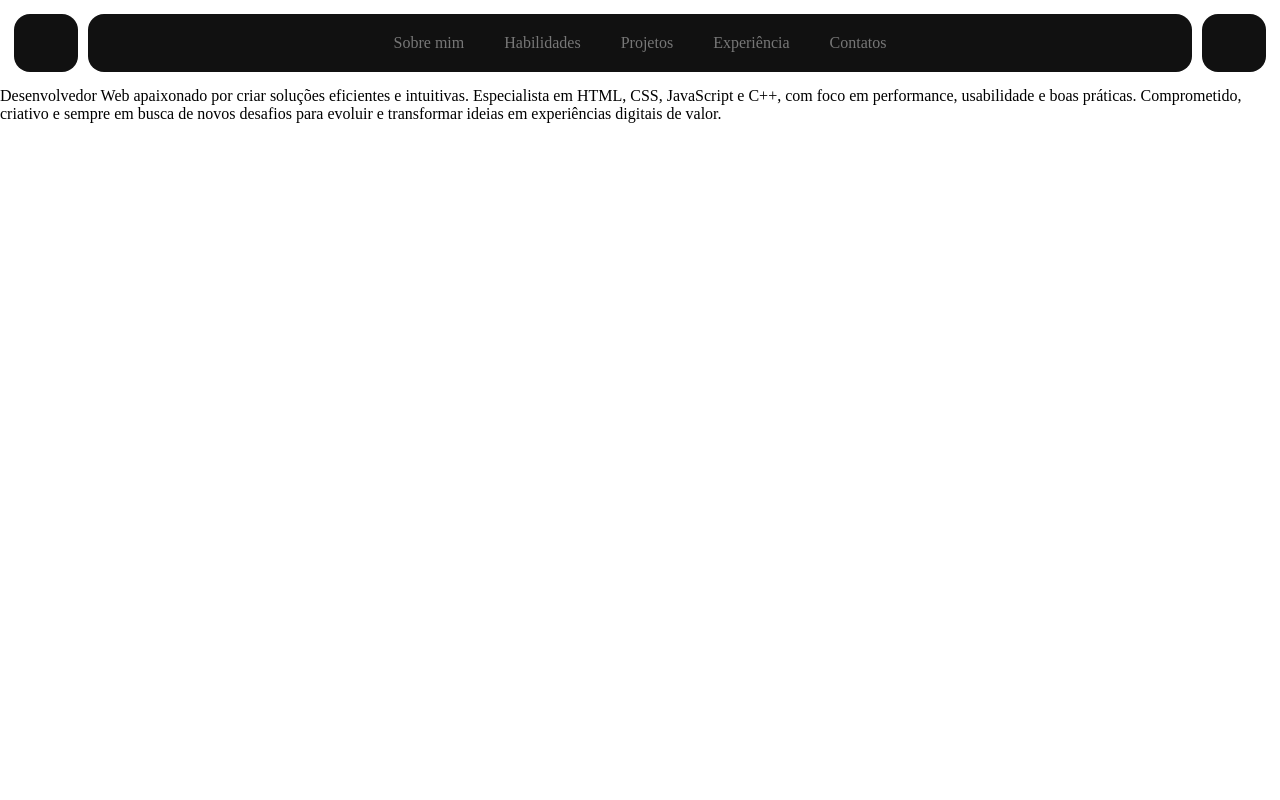
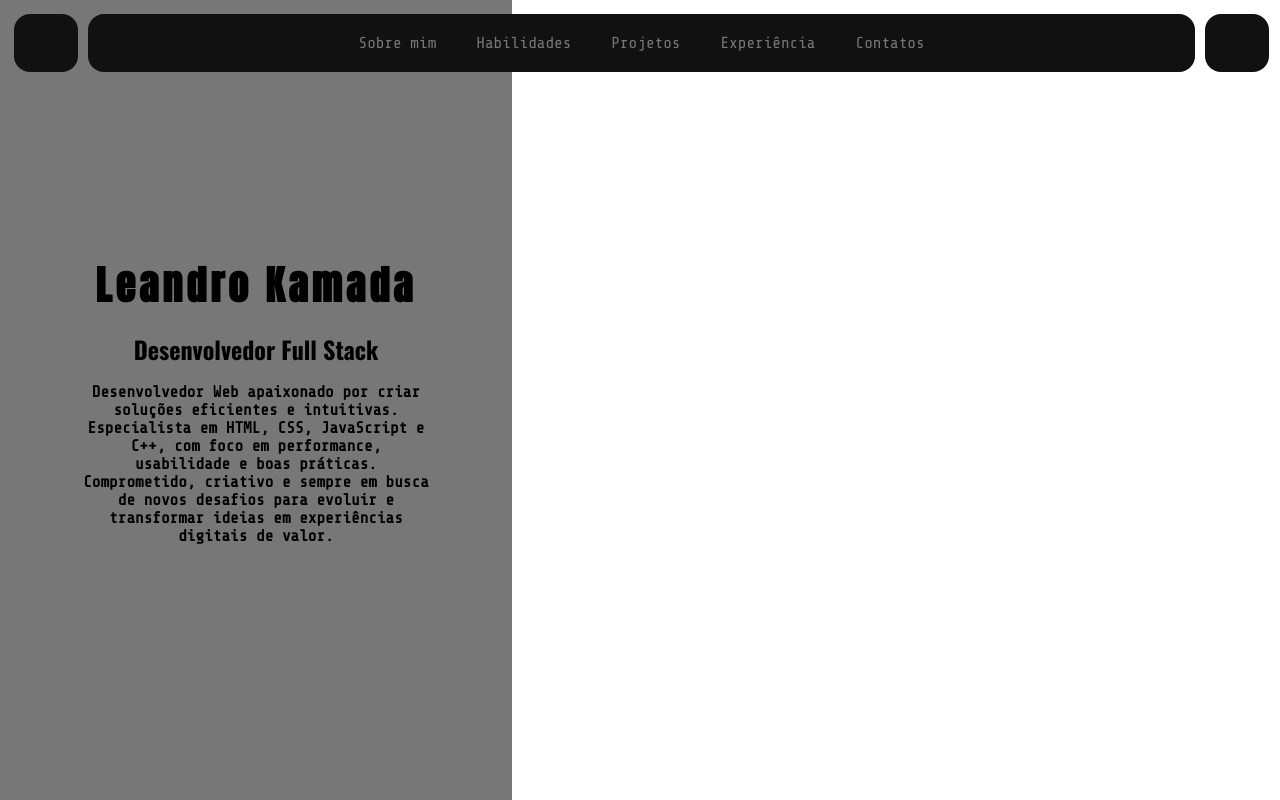
Before and after one commit to leandrookamada/Portif-lio, a React (Vite) app: page / in a window 1280 px wide. Built offline with nearby package versions, Linux system fonts and the light colour scheme.

Commit message:
area de quem sou eu

```diff
--- a/src/App.tsx
+++ b/src/App.tsx
@@ -1,6 +1,8 @@
 import { useState } from "react";
 import { RouterProvider } from "react-router-dom";
 import { Router } from "./router";
+
+import "./styles/variaveis.css";
 
 function App() {
   return <RouterProvider router={Router} />;
--- a/src/components/header/header.css
+++ b/src/components/header/header.module.css
@@ -1,11 +1,14 @@
 header {
   display: flex;
+  position: fixed;
+  z-index: 1;
   flex-flow: row nowrap;
   justify-content: space-between;
   justify-content: center;
 
   gap: 10px;
   margin: 0.9em;
+  width: 98%;
 }
 .header_div {
   background-color: var(--color1);
@@ -29,7 +32,7 @@ header {
   margin: 0.625em;
   border-radius: 1em;
 
-  font-family: var(--fonttitulo);
+  font-family: var(--fonttexto);
 }
 .header_nav_ul_li:hover {
   background-color: var(--color3);
--- a/src/components/header/header.tsx
+++ b/src/components/header/header.tsx
@@ -1,31 +1,30 @@
 import { Link } from "react-router-dom";
-
-import "./header.css";
+import styles from "./header.module.css";
 
 export function Header() {
   return (
     <header id="header">
-      <div className="header_div"></div>
-      <nav className="header_nav">
-        <ul className="header_nav_ul">
-          <li className="header_nav_ul_li">
+      <div className={styles.header_div}></div>
+      <nav className={styles.header_nav}>
+        <ul className={styles.header_nav_ul}>
+          <li className={styles.header_nav_ul_li}>
             <a href="#">Sobre mim</a>
           </li>
-          <li className="header_nav_ul_li">
+          <li className={styles.header_nav_ul_li}>
             <a href="#">Habilidades</a>
           </li>
-          <li className="header_nav_ul_li">
+          <li className={styles.header_nav_ul_li}>
             <a href="#">Projetos</a>
           </li>
-          <li className="header_nav_ul_li">
+          <li className={styles.header_nav_ul_li}>
             <a href="#">Experiência</a>
           </li>
-          <li className="header_nav_ul_li">
+          <li className={styles.header_nav_ul_li}>
             <a href="#">Contatos</a>
           </li>
         </ul>
       </nav>
-      <div className="header_div"></div>
+      <div className={styles.header_div}></div>
     </header>
   );
 }
--- a/src/components/layout/layout.tsx
+++ b/src/components/layout/layout.tsx
@@ -1,10 +1,12 @@
 import { Outlet } from "react-router-dom";
 import { Header } from "../header/header";
+import { QuemSou } from "../quemSou/quemSou"; // <-- Primeira letra MAIÚSCULA
 
 export function Layout() {
   return (
     <>
       <Header />
+      <QuemSou /> {/* <-- Também aqui */}
       <Outlet />
     </>
   );
--- /dev/null
+++ b/src/components/quemSou/quemSou.module.css
@@ -0,0 +1,32 @@
+body {
+  width: 100vw;
+  height: 99vh;
+}
+.main {
+  display: flex;
+  justify-content: center;
+  align-items: center;
+  position: fixed;
+  z-index: 0;
+  flex-direction: column;
+  background-color: var(--color3);
+
+  width: 40vw;
+  height: 100%;
+  padding: 5em;
+  gap: 1em;
+}
+.h1 {
+  font-family: var(--fonttitulo);
+  letter-spacing: 0.1em;
+  font-weight: 600;
+  font-size: 2.5em;
+}
+.h2 {
+  font-family: var(--fontsubtitulo);
+}
+.p {
+  font-family: var(--fonttexto);
+  font-weight: 700;
+  text-align: center;
+}
--- /dev/null
+++ b/src/components/quemSou/quemSou.tsx
@@ -0,0 +1,16 @@
+import styles from "./quemSou.module.css";
+export function QuemSou() {
+  return (
+    <main className={styles.main}>
+      <h1 className={styles.h1}>Leandro Kamada</h1>
+      <h2 className={styles.h2}>Desenvolvedor Full Stack</h2>
+      <p className={styles.p}>
+        Desenvolvedor Web apaixonado por criar soluções eficientes e intuitivas.
+        Especialista em HTML, CSS, JavaScript e C++, com foco em performance,
+        usabilidade e boas práticas. Comprometido, criativo e sempre em busca de
+        novos desafios para evoluir e transformar ideias em experiências
+        digitais de valor.
+      </p>
+    </main>
+  );
+}
--- a/src/index.css
+++ b/src/index.css
@@ -3,12 +3,3 @@
   margin: 0px;
   padding: 0px;
 }
-:root {
-  --color1: #111111; /* Cor de contraste */
-  --color2: #ffffff; /* Cor princial */
-  --color3: #777777; /* Textos */
-  --color4: #00a8e8; /* Destaques e botôes */
-
-  --fonttitulo: serif;
-  --fonttexto: sans-serif;
-}
--- a/src/pages/Home/Home.tsx
+++ b/src/pages/Home/Home.tsx
@@ -1,13 +1,3 @@
 export function Home() {
-  return (
-    <main className="main">
-      <span className="span">
-        Desenvolvedor Web apaixonado por criar soluções eficientes e intuitivas.
-        Especialista em HTML, CSS, JavaScript e C++, com foco em performance,
-        usabilidade e boas práticas. Comprometido, criativo e sempre em busca de
-        novos desafios para evoluir e transformar ideias em experiências
-        digitais de valor.
-      </span>
-    </main>
-  );
+  return <></>;
 }
--- /dev/null
+++ b/src/styles/variaveis.css
@@ -0,0 +1,11 @@
+@import url("https://fonts.googleapis.com/css2?family=Anton&family=Oswald:wght@200..700&family=Share+Tech+Mono&display=swap");
+:root {
+  --color1: #111111; /* Cor de contraste */
+  --color2: #ffffff; /* Cor princial */
+  --color3: #777777; /* Textos */
+  --color4: #00a8e8; /* Destaques e botôes */
+
+  --fonttitulo: "Anton", sans-serif;
+  --fontsubtitulo: "Oswald", sans-serif;
+  --fonttexto: "Share Tech Mono", monospace;
+}
```
Also changed, not shown: src/App.css (deleted).
